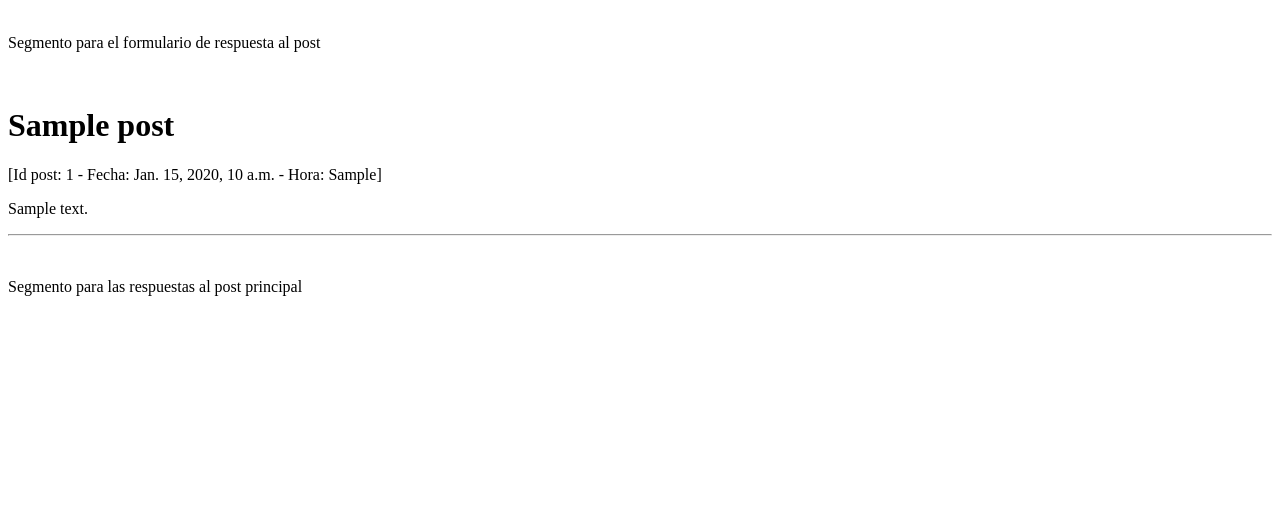
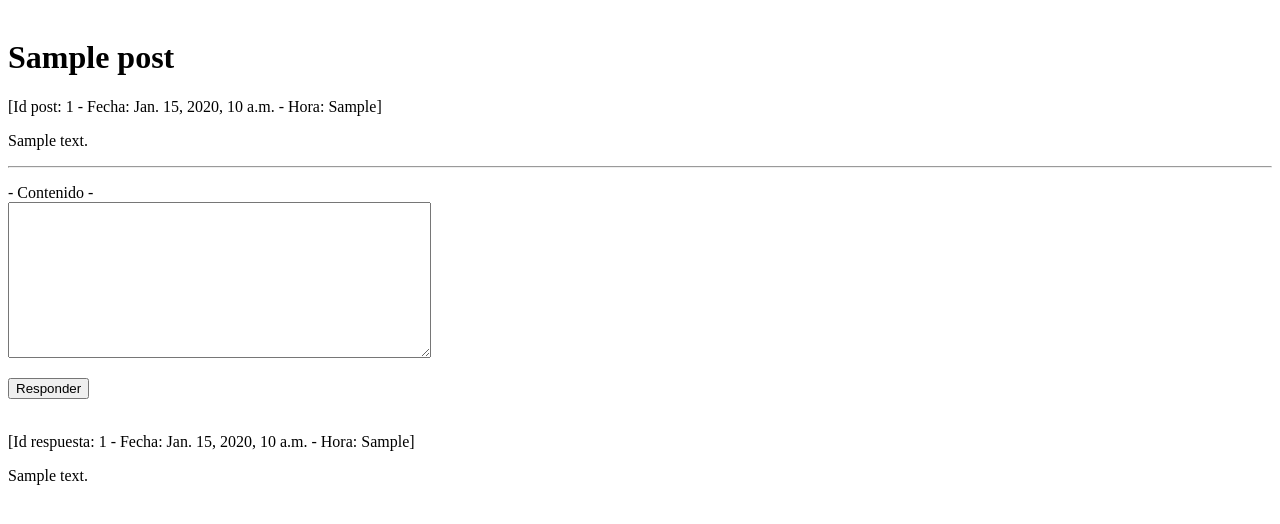
Before and after one commit to bbkmg256/vomiting_things_prj, a Django app: template templates/posts/post.html in a window 1280 px wide. Shown: the part 26-550 px from the top of the page. Run offline with Django 5.2, Linux system fonts and the light colour scheme; the template is opened without the code that fills it: most values are stand-ins (such as "Sample title", 1, 10 or a date in 2020).

Commit message:
Funcionalidad de responder/comentar realizada

```diff
--- a/src/apps/posts/models.py
+++ b/src/apps/posts/models.py
@@ -19,5 +19,7 @@ class Post(models.Model):
 class Comentario(models.Model):
     id = models.BigAutoField(primary_key=True)
     contenido = models.TextField(null=False)
+    fecha_publicacion = models.DateField(default=timezone.localdate)
+    hora_publicacion = models.TimeField(default=timezone.localtime)
     # Post al que pertenece el comentario
     post = models.ForeignKey(Post, on_delete=models.CASCADE)
--- a/src/apps/posts/urls.py
+++ b/src/apps/posts/urls.py
@@ -7,6 +7,11 @@ urlpatterns = [
         "post/<int:id_post>", views.post_view, name="post_view"
     ),  # ^ Esta ruta debe llevar el id del post
     path("post/nuevo/form", views.posting_form, name="posting_form"),
+    path(
+        "post/<int:id_post>/nueva_respuesta/form",
+        views.response_posting_form,
+        name="response_posting_form",
+    ),
     # path("post/nuevo/", views.posting_view, name="posting_view"),
     # path("post/eliminar/<int:id>"),
 ]
--- a/templates/posts/post.html
+++ b/templates/posts/post.html
@@ -11,20 +11,25 @@
 
 	<br>
 
+	<h1>{{ post.titulo }}</h1>
+	<p>[Id post: {{ post.id }} - Fecha: {{ post.fecha_publicacion }} - Hora: {{ post.hora_publicacion }}]</p>
+	<p>{{post.contenido|linebreaks}}</p>
+	<hr>
+
 	<!-- Segmento donde irían todas las respuestas/comentarios del post principal -->
 	<div>
-		<p>Segmento para el formulario de respuesta al post</p>
+		<!-- <p>Segmento para el formulario de respuesta al post</p> -->
+		{% include "posts/response_post_form.html" with id=post.id simbolo_data=simb %}
 	</div>
 
 	<br>
 
-	<h1>{{ post.titulo }}</h1>
-	<p>[Id post: {{ post.id }} - Fecha: {{ post.fecha_publicacion }} - Hora: {{ post.hora_publicacion }}]</p>
-	<p>{{post.contenido}}</p>
-	<hr>
+	<!-- Segmento donde irían todas las respuestas/comentarios del post principal -->
+	<!-- <p>Segmento para las respuestas al post principal</p> -->
+	{% for com in comens %}
+	<p>[Id respuesta: {{ com.id }} - Fecha: {{ com.fecha_publicacion }} - Hora: {{ com.hora_publicacion }}]</p>
+	<p>{{ com.contenido|linebreaks }}</p>
 	<br>
-
-	<!-- Segmento donde irían todas las respuestas/comentarios del post principal -->
-	<p>Segmento para las respuestas al post principal</p>
+	{% endfor %}
 </body>
 </html>
--- /dev/null
+++ b/templates/posts/response_post_form.html
@@ -0,0 +1,17 @@
+<form action="{% url 'response_posting_form' simbolo=simbolo_data id_post=id %}" method="POST">
+	{% csrf_token %}
+	<div>
+		<p>
+			<!-- Centrar esta mierda -->
+			<div>
+				<div>
+					- Contenido -
+				</div>
+				<div>
+					<textarea rows="10" cols="50" name="contenido_post"></textarea>
+				</div>
+			</div>
+		</p>
+	</div>
+	<input type="submit" name="post_boton" value="Responder">
+</form>
```
Also changed, not shown: src/apps/posts/views.py (+32 -6 lines), templates/posts/posting_form.html (+3 -4 lines), src/apps/posts/migrations/0003_comentario.py (added), src/apps/posts/migrations/0004_comentario_fecha_publicacion_and_more.py (added).
